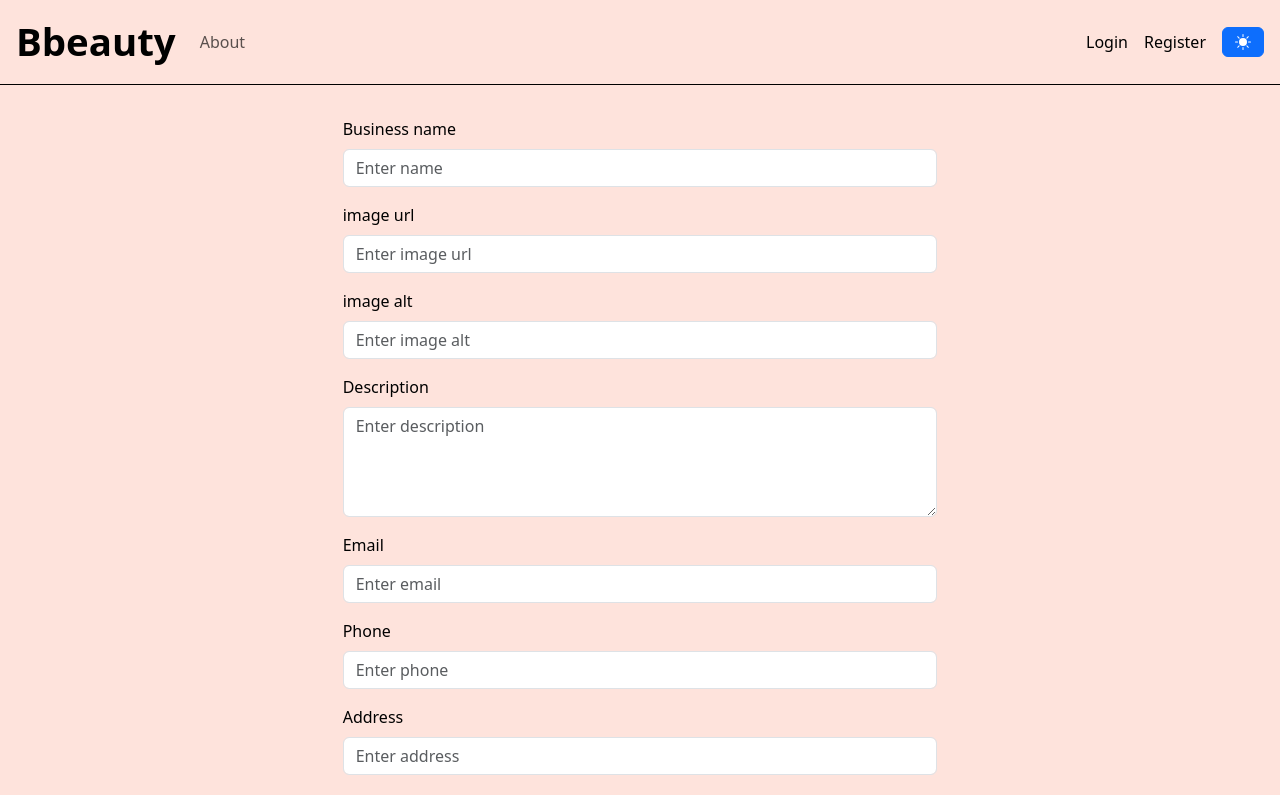
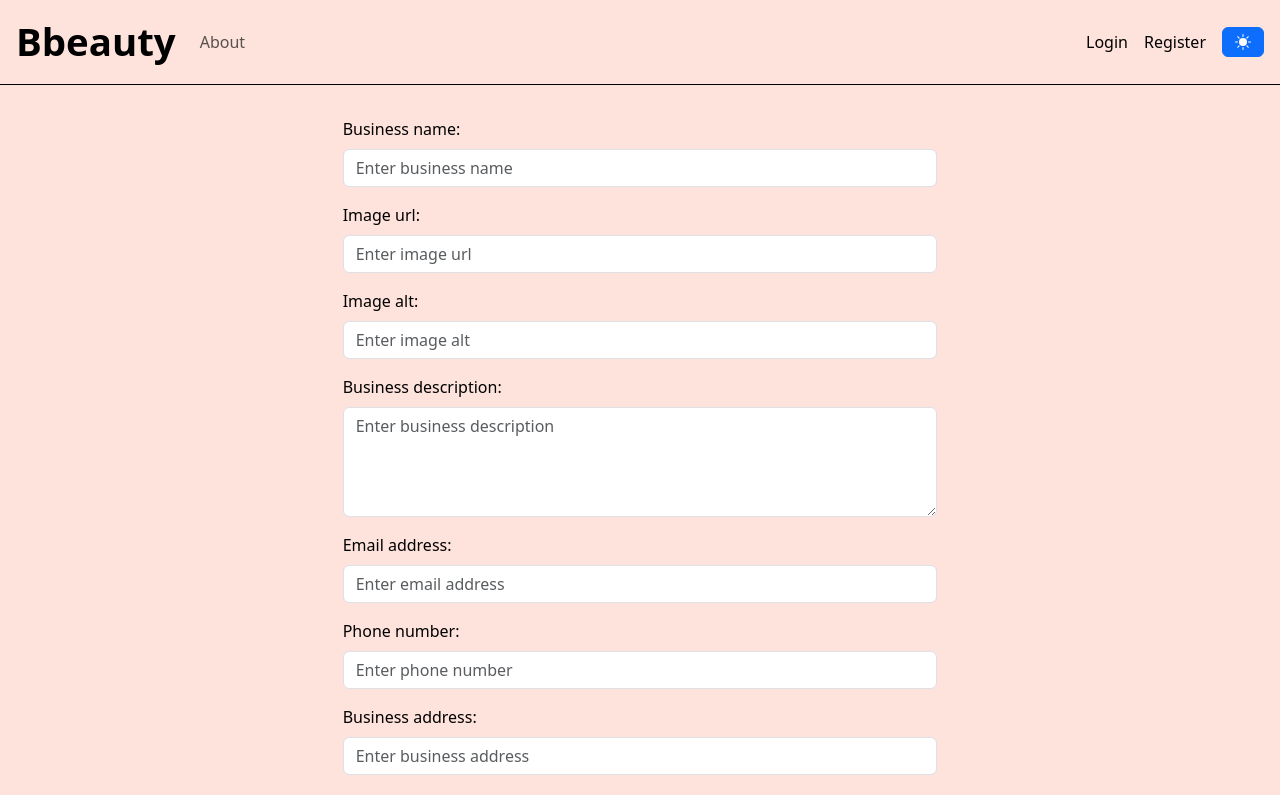
Before and after one commit to rotemfuks/Bbeauty, a React (Create React App) app: page /card-form in a window 1280 px wide. Shown: the top 795 px of the page. Built offline with nearby package versions, Linux system fonts and the light colour scheme; data requests are answered from the project's data file.

Commit message:
added logo to index added regex to forms

```diff
--- a/public/index.html
+++ b/public/index.html
@@ -3,7 +3,7 @@
 
 <head>
   <meta charset="utf-8" />
-  <link rel="icon" href="%PUBLIC_URL%/favicon.ico" />
+  <link rel="icon" href="logoBbeauty2.jpeg" alt="logo Bbeauty " />
   <meta name="viewport" content="width=device-width, initial-scale=1" />
   <meta name="theme-color" content="#000000" />
   <meta name="description" content="Web site created using create-react-app" />
@@ -22,7 +22,7 @@
       work correctly both with client-side routing and a non-root public URL.
       Learn how to configure a non-root public URL by running `npm run build`.
     -->
-  <title>B boss</title>
+  <title>Bbeauty</title>
 </head>
 
 <body>
--- a/src/components/BusinessCardForm.tsx
+++ b/src/components/BusinessCardForm.tsx
@@ -90,10 +90,10 @@ const BusinessCardForm: React.FC<NewCardFormProps> = () => {
         <Col md={8}>
           <Form onSubmit={formik.handleSubmit} className={styles.cardForm}>
             <Form.Group controlId="name">
-              <Form.Label>Business name</Form.Label>
+              <Form.Label>Business name:</Form.Label>
               <Form.Control
                 type="text"
-                placeholder="Enter name"
+                placeholder="Enter business name"
                 name="name"
                 value={formik.values.name}
                 onChange={formik.handleChange}
@@ -106,7 +106,7 @@ const BusinessCardForm: React.FC<NewCardFormProps> = () => {
             </Form.Group>
 
             <Form.Group controlId="image">
-              <Form.Label>image url</Form.Label>
+              <Form.Label>Image url:</Form.Label>
               <Form.Control
                 type="text"
                 placeholder="Enter image url"
@@ -122,7 +122,7 @@ const BusinessCardForm: React.FC<NewCardFormProps> = () => {
             </Form.Group>
 
             <Form.Group controlId="alt">
-              <Form.Label>image alt</Form.Label>
+              <Form.Label>Image alt:</Form.Label>
               <Form.Control
                 type="text"
                 placeholder="Enter image alt"
@@ -138,11 +138,11 @@ const BusinessCardForm: React.FC<NewCardFormProps> = () => {
             </Form.Group>
 
             <Form.Group controlId="description">
-              <Form.Label>Description</Form.Label>
+              <Form.Label>Business description:</Form.Label>
               <Form.Control
                 as="textarea"
                 rows={4}
-                placeholder="Enter description"
+                placeholder="Enter business description"
                 name="description"
                 value={formik.values.description}
                 onChange={formik.handleChange}
@@ -157,10 +157,10 @@ const BusinessCardForm: React.FC<NewCardFormProps> = () => {
             </Form.Group>
 
             <Form.Group controlId="email">
-              <Form.Label>Email</Form.Label>
+              <Form.Label>Email address:</Form.Label>
               <Form.Control
                 type="email"
-                placeholder="Enter email"
+                placeholder="Enter email address"
                 name="email"
                 value={formik.values.email}
                 onChange={formik.handleChange}
@@ -173,10 +173,10 @@ const BusinessCardForm: React.FC<NewCardFormProps> = () => {
             </Form.Group>
 
             <Form.Group controlId="phone">
-              <Form.Label>Phone</Form.Label>
+              <Form.Label>Phone number:</Form.Label>
               <Form.Control
                 type="tel"
-                placeholder="Enter phone"
+                placeholder="Enter phone number"
                 name="phone"
                 value={formik.values.phone}
                 onChange={formik.handleChange}
@@ -189,10 +189,10 @@ const BusinessCardForm: React.FC<NewCardFormProps> = () => {
             </Form.Group>
 
             <Form.Group controlId="address">
-              <Form.Label>Address</Form.Label>
+              <Form.Label>Business address:</Form.Label>
               <Form.Control
                 type="text"
-                placeholder="Enter address"
+                placeholder="Enter business address"
                 name="address"
                 value={formik.values.address}
                 onChange={formik.handleChange}
@@ -205,10 +205,10 @@ const BusinessCardForm: React.FC<NewCardFormProps> = () => {
             </Form.Group>
 
             <Form.Group controlId="state">
-              <Form.Label>State</Form.Label>
+              <Form.Label>Country:</Form.Label>
               <Form.Control
                 type="text"
-                placeholder="Enter state"
+                placeholder="Enter business country"
                 name="state"
                 value={formik.values.state}
                 onChange={formik.handleChange}
--- a/src/components/BusinessCards.module.scss
+++ b/src/components/BusinessCards.module.scss
@@ -4,7 +4,7 @@
   .cardActions {
     display: flex;
     gap: 1rem;
-
+    background: rgb(220, 171, 188);
     align-items: center;
   }
 
@@ -35,3 +35,13 @@
     font-size: 1rem;
   }
 }
+.cardCrud {
+  background-color: rgb(237, 237, 237);
+  color: rgb(0, 0, 0);
+  border: 1px solid black;
+}
+
+.cardCrud:hover {
+  background-color: black;
+  color: rgb(237, 237, 237);
+}
--- a/src/components/BusinessCards.tsx
+++ b/src/components/BusinessCards.tsx
@@ -77,23 +77,30 @@ const BusinessCards: React.FC<BusinessCardsProps> = ({ cards }) => {
               <CardBs.Footer className={styles.cardActions}>
                 {user?.isAdmin && (
                   <>
-                    <Button onClick={() => card.id && onEditClick(card.id)}>
+                    <Button
+                      onClick={() => card.id && onEditClick(card.id)}
+                      className={styles.cardCrud}
+                    >
                       <BsFillPencilFill />
                     </Button>
-                    <Button onClick={() => card.id && onDeleteClick(card.id)}>
+                    <Button
+                      onClick={() => card.id && onDeleteClick(card.id)}
+                      className={styles.cardCrud}
+                    >
                       <BsFillTrashFill />
                     </Button>
                   </>
                 )}
                 {user && (
                   <Button
+                    className={styles.cardCrud}
                     onClick={() => card.id && onFavoriteClick(card.id)}
                     active={!!card.id && favoriteCardIds.includes(card.id)}
                   >
                     <BsFillHeartFill />
                   </Button>
                 )}
-                <Button>
+                <Button className={styles.cardCrud}>
                   <a href={`tel:${card.phone}`}>
                     <BsFillTelephoneFill />
                   </a>
--- a/src/components/Login.tsx
+++ b/src/components/Login.tsx
@@ -16,7 +16,13 @@ function Login() {
     initialValues: { email: "", password: "" },
     validationSchema: yup.object({
       email: yup.string().required().email(),
-      password: yup.string().required().min(8),
+      password: yup
+        .string()
+        .required()
+        .matches(
+          /^(?=.*[0-9])(?=.*[a-z])(?=.*[A-Z])(?=.*[*.!@$%^&(){}[\]:;<>,.?/~_+\-=|\\]).{8,32}$/,
+          "Password must contain at least one digit, one lowercase letter, one uppercase letter, and one special character from [*.!@$%^&(){}[]:;<>,.?/~_+-=|\\] and be between 8 and 32 characters long"
+        ),
     }),
     onSubmit(values) {
       checkUser(values as User)
--- a/src/components/Register.tsx
+++ b/src/components/Register.tsx
@@ -26,7 +26,13 @@ const Register: FunctionComponent<RegisterProps> = () => {
     validationSchema: yup.object({
       name: yup.string().required().min(4),
       email: yup.string().required().email(),
-      password: yup.string().required().min(8),
+      password: yup
+        .string()
+        .required()
+        .matches(
+          /^(?=.*[0-9])(?=.*[a-z])(?=.*[A-Z])(?=.*[*.!@$%^&(){}[\]:;<>,.?/~_+\-=|\\]).{8,32}$/,
+          "Password must contain at least one digit, one lowercase letter, one uppercase letter, and one special character from [*.!@$%^&(){}[]:;<>,.?/~_+-=|\\] and be between 8 and 32 characters long"
+        ),
       phone: yup.number().required().min(10),
       address: yup.string().required().min(7),
     }),
@@ -63,7 +69,7 @@ const Register: FunctionComponent<RegisterProps> = () => {
             onBlur={formik.handleBlur}
           />
 
-          <label htmlFor="floatingname">Full Name</label>
+          <label htmlFor="floatingname">Full Name:</label>
           {formik.touched.name && formik.errors.name && (
             <small className="text-danger">{formik.errors.name} </small>
           )}
@@ -81,7 +87,7 @@ const Register: FunctionComponent<RegisterProps> = () => {
             onBlur={formik.handleBlur}
           />
 
-          <label htmlFor="floatingInput">Email address</label>
+          <label htmlFor="floatingInput">Email address:</label>
           {formik.touched.email && formik.errors.email && (
             <small className="text-danger">{formik.errors.email} </small>
           )}
@@ -99,7 +105,7 @@ const Register: FunctionComponent<RegisterProps> = () => {
             onBlur={formik.handleBlur}
           />
 
-          <label htmlFor="floatingPassword">Password</label>
+          <label htmlFor="floatingPassword">Password:</label>
           {formik.touched.password && formik.errors.password && (
             <small className="text-danger">{formik.errors.password} </small>
           )}
@@ -117,7 +123,7 @@ const Register: FunctionComponent<RegisterProps> = () => {
             onBlur={formik.handleBlur}
           />
 
-          <label htmlFor="floatingphone">Phone number</label>
+          <label htmlFor="floatingphone">Phone number:</label>
           {formik.touched.phone && formik.errors.phone && (
             <small className="text-danger">{formik.errors.phone} </small>
           )}
@@ -135,7 +141,7 @@ const Register: FunctionComponent<RegisterProps> = () => {
             onBlur={formik.handleBlur}
           />
 
-          <label htmlFor="floatingaddress">Address</label>
+          <label htmlFor="floatingaddress">Address:</label>
           {formik.touched.address && formik.errors.address && (
             <small className="text-danger">{formik.errors.address} </small>
           )}
```
Also changed, not shown: public/logoBbeauty.jpeg (added), public/logoBbeauty2.jpeg (added).
